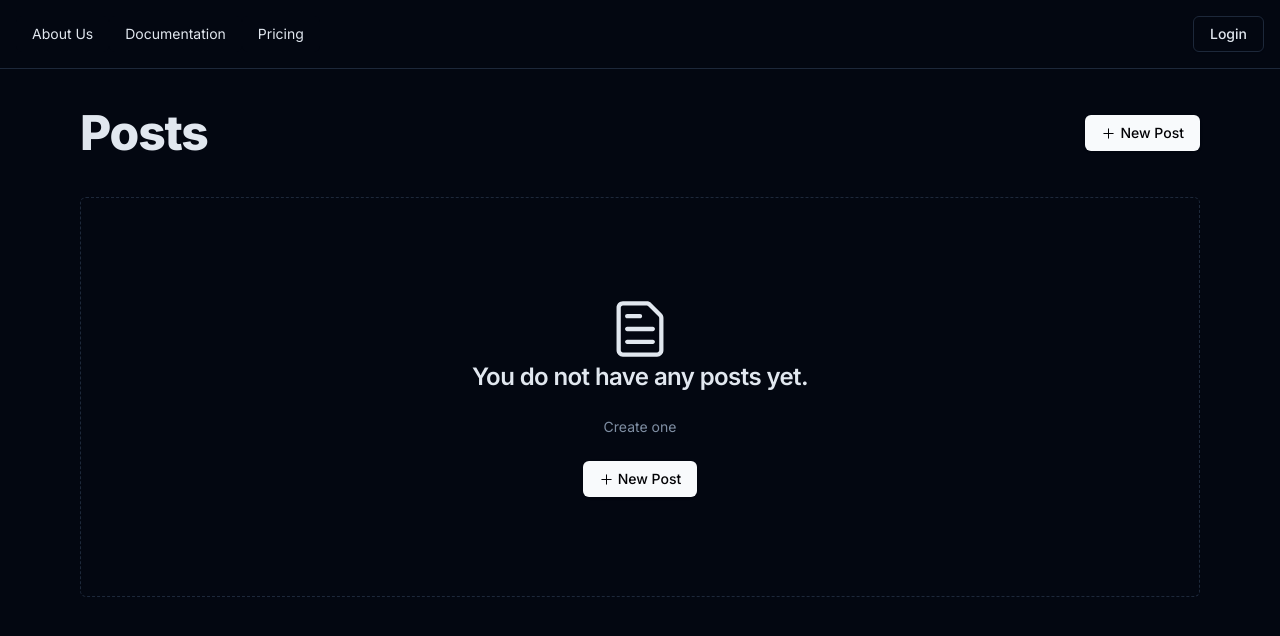
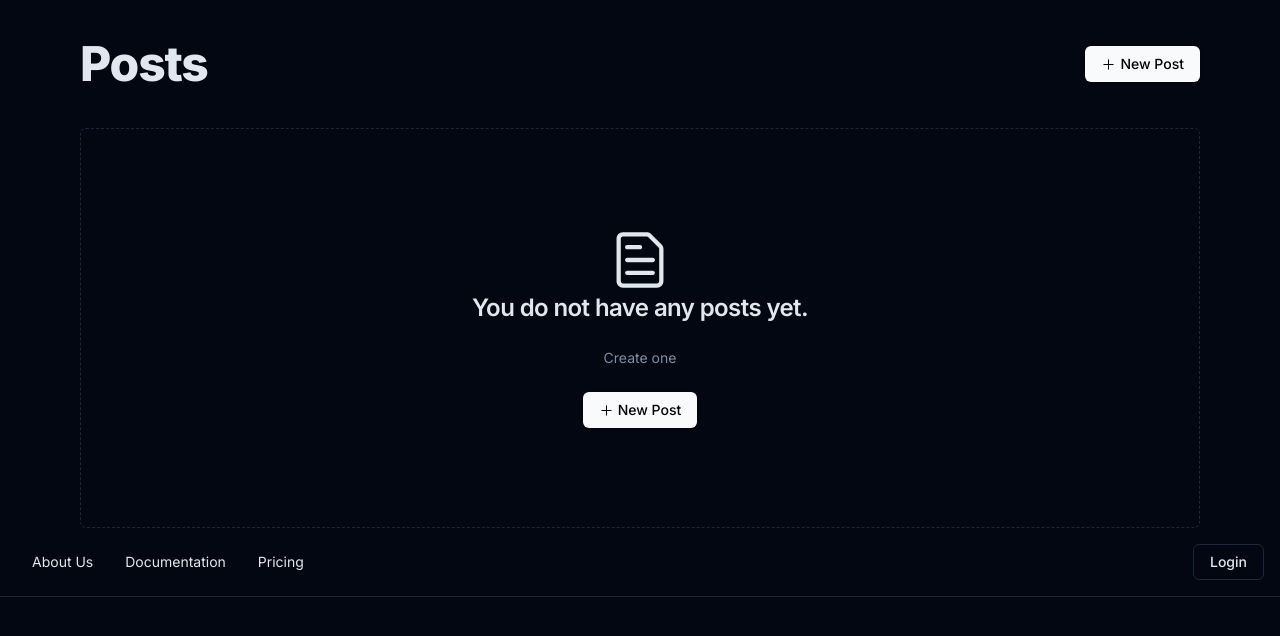
Before and after one commit to vansh845/voult, a Next.js app: page /dashboard in a window 1280 px wide. Shown: the top 636 px of the page. Built offline with nearby package versions, Linux system fonts and the light colour scheme; no server answers.

Commit message:
enablesystem removed

```diff
--- a/src/app/(editor)/editor/layout.tsx
+++ b/src/app/(editor)/editor/layout.tsx
@@ -7,7 +7,7 @@ export default function RootLayout({
   return (
     <html lang="en">
       <body>
-        <ThemeProvider attribute="class" defaultTheme="dark" enableSystem>
+        <ThemeProvider attribute="class" defaultTheme="dark">
           <main>{children}</main>
         </ThemeProvider>
 
--- a/src/app/(user)/layout.tsx
+++ b/src/app/(user)/layout.tsx
@@ -1,4 +1,5 @@
 import { MainNav } from "@/components/main-nav"
+import { ThemeProvider } from "@/components/theme-provider"
 export default function RootLayout({
     children,
 }: {
@@ -7,10 +8,12 @@ export default function RootLayout({
     return (
         <html lang="en">
             <body>
+                <ThemeProvider attribute="class" defaultTheme="dark">
+                    <main>
+                        {children}
+                    </main>
+                </ThemeProvider>
                 <MainNav />
-                <main>
-                    {children}
-                </main>
             </body>
         </html>
     )
--- a/src/app/layout.tsx
+++ b/src/app/layout.tsx
@@ -24,7 +24,7 @@ export default function RootLayout({
       <body className={inter.className}>
         <Provider>
           <ClerkProvider appearance={{ baseTheme: dark }}>
-            <ThemeProvider attribute="class" defaultTheme="dark" enableSystem>
+            <ThemeProvider attribute="class" defaultTheme="dark">
               {children}
             </ThemeProvider>
           </ClerkProvider>
```
